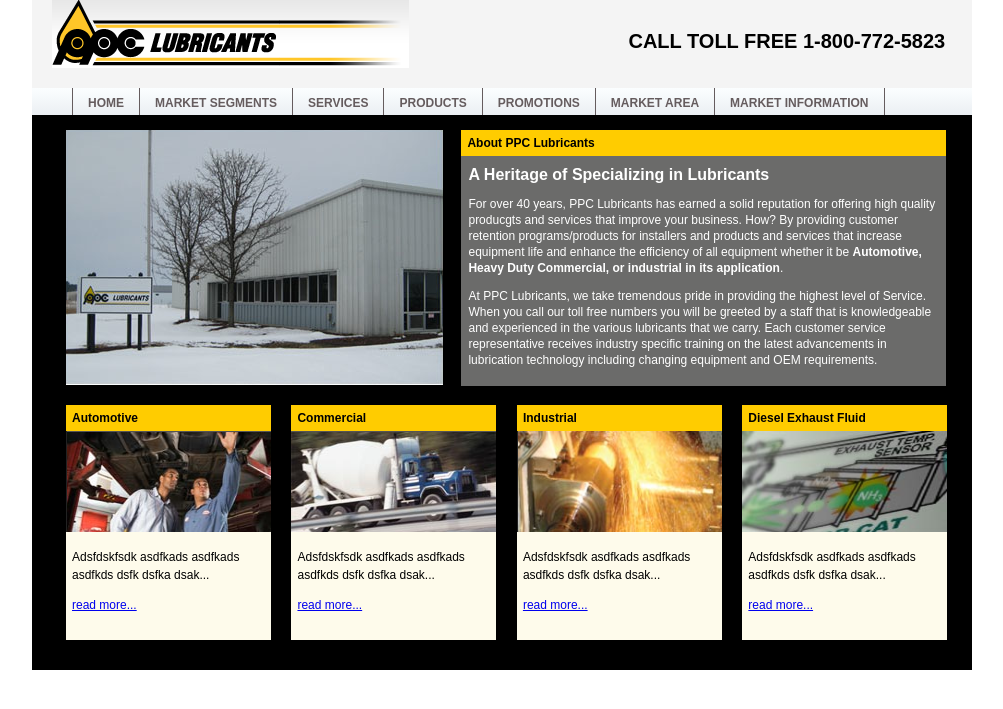
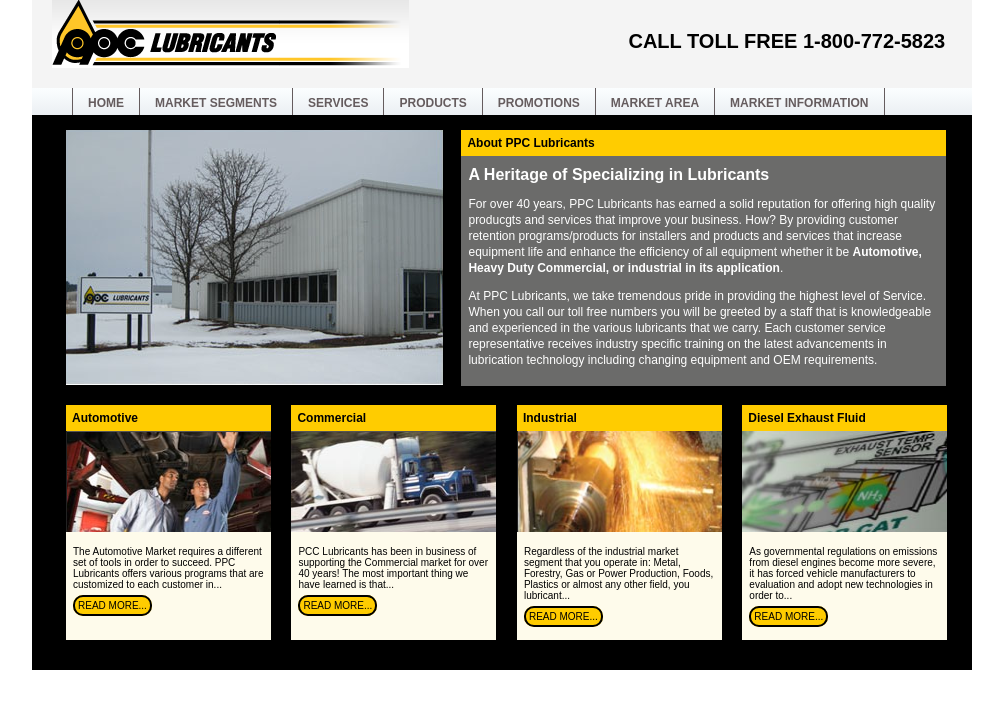
Before and after one commit to Hollyw00d/codingDojoSmallProjects, a PHP site: page / in a window 1280 px wide. Shown: the top 709 px of the page, without its empty margins (138-1141 px from the left). Run offline with PHP 8.4, Linux system fonts and the light colour scheme.

Commit message:
ppc lubricants assignment done

```diff
--- a/cs10_css-and-css3/assignment_pcc-lubricants/css/styles.css
+++ b/cs10_css-and-css3/assignment_pcc-lubricants/css/styles.css
@@ -554,8 +554,26 @@ p {
     display: inline-block;
     background: #fefbeb;
     margin: 0 16px 0 0;
+    vertical-align: top;
 }
 
 .category p {
-    padding: 0 0 0 6px;
+    padding: 0 7px;
+    line-height: 11px;
+    font-size: 10px;
 }
+
+.category p.read-more a {
+    text-transform: uppercase;
+    color: #000;
+    background: #fc0;
+    padding: 3px;
+    border-radius: 10px;
+    border: 2px solid #000;
+}
+
+.category p.read-more a:link, .category p.read-more a:visited,
+.category p.read-more a:hover, .category p.read-more a:active {
+    text-transform: uppercase;
+    text-decoration: none;
+}
--- a/cs10_css-and-css3/assignment_pcc-lubricants/index.html
+++ b/cs10_css-and-css3/assignment_pcc-lubricants/index.html
@@ -44,36 +44,36 @@
                 <h2>Automotive</h2>
                 <img src="images/automotive.png" width="205" height="101" />
 
-                <p>Adsfdskfsdk asdfkads asdfkads asdfkds dsfk dsfka dsak...</p>
+                <p>The Automotive Market requires a different set of tools in order to succeed. PPC Lubricants offers various programs that are customized to each customer in...</p>
 
-                <p><a href="#">read more...</a></p>
+                <p class="read-more"><a href="#">read more...</a></p>
             </div>
 
             <div class="category">
                 <h2>Commercial</h2>
                 <img src="images/commercial.png" width="205" height="101" />
 
-                <p>Adsfdskfsdk asdfkads asdfkads asdfkds dsfk dsfka dsak...</p>
+                <p>PCC Lubricants has been in business of supporting the Commercial market for over 40 years! The most important thing we have learned is that...</p>
 
-                <p><a href="#">read more...</a></p>
+                <p class="read-more"><a href="#">read more...</a></p>
             </div>
 
             <div class="category">
                 <h2>Industrial</h2>
                 <img src="images/industrial.png" width="205" height="101" />
 
-                <p>Adsfdskfsdk asdfkads asdfkads asdfkds dsfk dsfka dsak...</p>
+                <p>Regardless of the industrial market segment that you operate in: Metal, Forestry, Gas or Power Production, Foods, Plastics or almost any other field, you lubricant...</p>
 
-                <p><a href="#">read more...</a></p>
+                <p class="read-more"><a href="#">read more...</a></p>
             </div>
 
             <div class="category">
                 <h2>Diesel Exhaust Fluid</h2>
                 <img src="images/diesel.png" width="205" height="101" />
 
-                <p>Adsfdskfsdk asdfkads asdfkads asdfkds dsfk dsfka dsak...</p>
+                <p>As governmental regulations on emissions from diesel engines become more severe, it has forced vehicle manufacturers to evaluation and adopt new technologies in order to...</p>
 
-                <p><a href="#">read more...</a></p>
+                <p class="read-more"><a href="#">read more...</a></p>
             </div>
 
 
--- a/cs10_html-and-html5/fake-blog-assgn_matt-jennings.html
+++ b/cs10_html-and-html5/fake-blog-assgn_matt-jennings.html
@@ -23,19 +23,19 @@
             <li>iPads</li>
             <li>Audio Books</li>
         </ul>
-        <p><a href="#">Read more...</a></p>
+        <p class="read-more"><a href="#">read more...</a></p>
 
         <h2>Plastics are the Industry of the Future</h2>
         <h3>Posted by H.E. Pennypacker on <span class="date">May 20, 2015</span> in <a href="#">Future</a>, <a href="#">High Growth</a></h3>
         <p>Lorem Ipsum is simply dummy text of the printing and typesetting industry. Lorem Ipsum has been the industry's standard dummy text </p>
         <p>ever since the 1500s, when an unknown printer took a galley of type and scrambled it to make a type specimen book. It has survived not only five centuries, but also the leap into electronic typesetting, remaining essentially unchanged. It was popularised in the 1960s with the release of Letraset sheets containing Lorem Ipsum passages, and more recently with desktop publishing software like Aldus PageMaker including versions of Lorem Ipsum.</p>
-        <p><a href="#">Read more...</a></p>
+        <p class="read-more"><a href="#">read more...</a></p>
 
         <h2>Best Boarding Schools for Teens</h2>
         <h3>Posted by H.E. Pennypacker on <span class="date">May 13, 2015</span> in <a href="#">Education</a>, <a href="#">Children</a></h3>
         <p>Lorem Ipsum is simply dummy text of the printing and typesetting industry. Lorem Ipsum has been the industry's standard dummy text </p>
         <p>ever since the 1500s, when an unknown printer took a galley of type and scrambled it to make a type specimen book. It has survived not only five centuries, but also the leap into electronic typesetting, remaining essentially unchanged. It was popularised in the 1960s with the release of Letraset sheets containing Lorem Ipsum passages, and more recently with desktop publishing software like Aldus PageMaker including versions of Lorem Ipsum.</p>
-            <p><a href="#">Read more...</a></p>
+            <p class="read-more"><a href="#">read more...</a></p>
     </div>
 
     <div id="info-box">
```
